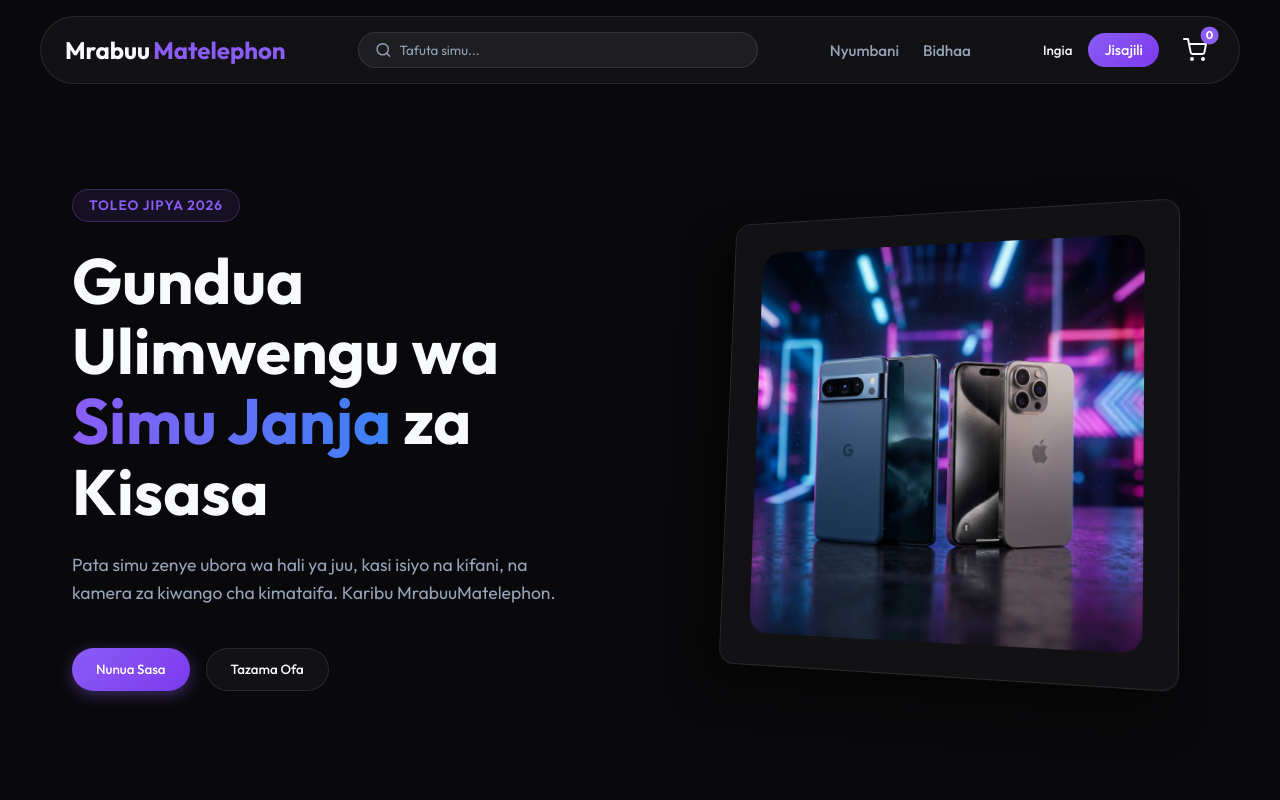
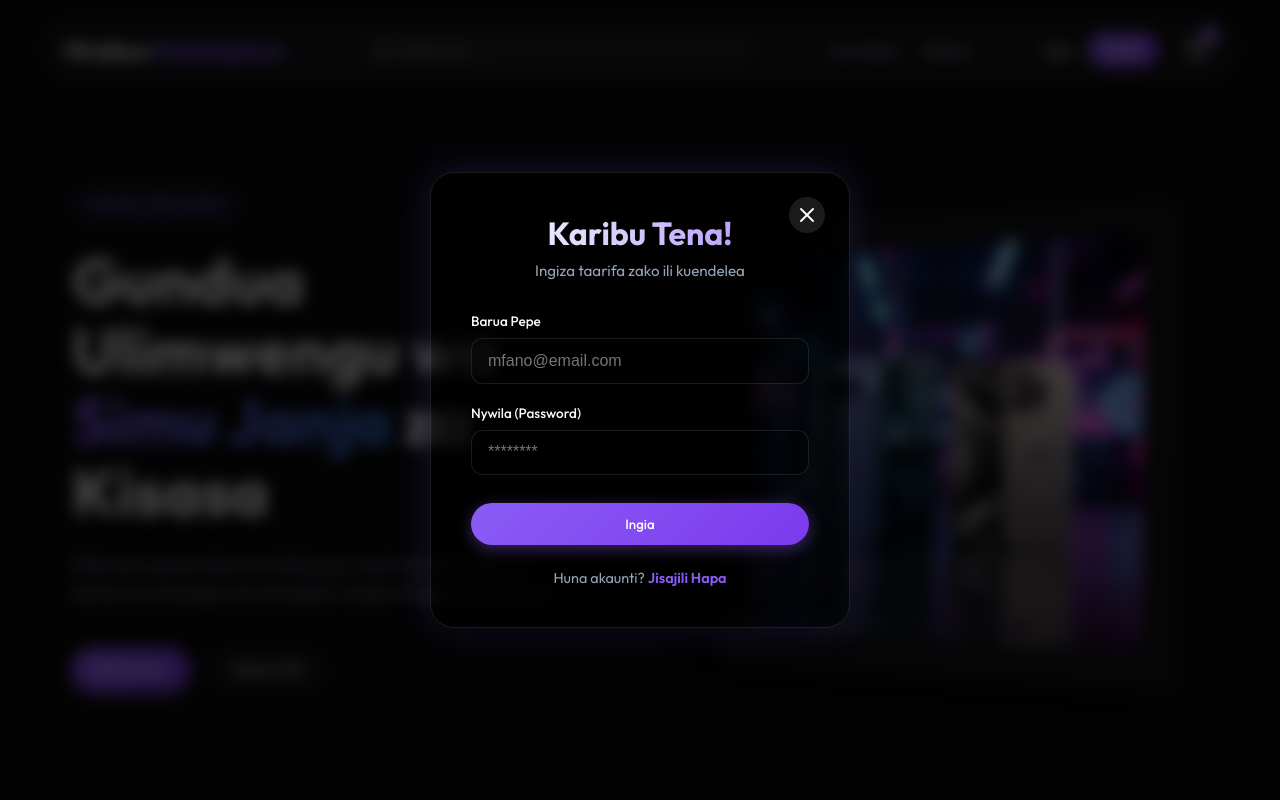
Before and after one commit to suleahmad/mrabuumatelephons, a React (Vite) app: page / in a window 1280 px wide. Both pictures are taken after a click on the button "Ingia". Shown: the top 800 px of the page. Built offline with nearby package versions, Linux system fonts and the light colour scheme.

Commit message:
Add AuthModal for login and signup functionality

```diff
--- a/src/App.tsx
+++ b/src/App.tsx
@@ -1,11 +1,20 @@
-import React from 'react';
+import React, { useState } from 'react';
 import Navbar from './components/Navbar';
 import HeroSection from './components/HeroSection';
 import ProductCard from './components/ProductCard';
 import Footer from './components/Footer';
+import AuthModal from './components/AuthModal';
 import './App.css'; // if needed, but we rely on index.css mostly
 
 const App: React.FC = () => {
+  const [isAuthModalOpen, setIsAuthModalOpen] = useState(false);
+  const [authModalMode, setAuthModalMode] = useState<'login' | 'signup'>('login');
+
+  const handleOpenAuthModal = (mode: 'login' | 'signup') => {
+    setAuthModalMode(mode);
+    setIsAuthModalOpen(true);
+  };
+
   const featuredPhones = [
     {
       name: "Google Pixel 8 Pro",
@@ -70,7 +79,7 @@
 
   return (
     <>
-      <Navbar />
+      <Navbar onOpenAuthModal={handleOpenAuthModal} />
       <HeroSection />
 
       <section className="container section-padding" id="bidhaa">
@@ -108,6 +117,12 @@
       </section>
 
       <Footer />
+
+      <AuthModal
+        isOpen={isAuthModalOpen}
+        onClose={() => setIsAuthModalOpen(false)}
+        initialMode={authModalMode}
+      />
     </>
   );
 };
--- /dev/null
+++ b/src/components/AuthModal.css
@@ -0,0 +1,131 @@
+.auth-backdrop {
+  position: fixed;
+  top: 0;
+  left: 0;
+  width: 100%;
+  height: 100vh;
+  background: rgba(0, 0, 0, 0.7);
+  backdrop-filter: blur(8px);
+  -webkit-backdrop-filter: blur(8px);
+  z-index: 1000;
+  display: flex;
+  align-items: center;
+  justify-content: center;
+  padding: 1rem;
+}
+
+.auth-modal {
+  width: 100%;
+  max-width: 420px;
+  background: var(--surface);
+  border-radius: 24px;
+  padding: 2.5rem;
+  position: relative;
+  box-shadow: 0 25px 50px -12px rgba(0, 0, 0, 0.5), 0 0 40px rgba(139, 92, 246, 0.2);
+  border: 1px solid rgba(255, 255, 255, 0.1);
+  transform: scale(0.95);
+  animation: modalPop 0.3s cubic-bezier(0.175, 0.885, 0.32, 1.275) forwards;
+}
+
+@keyframes modalPop {
+  to {
+    transform: scale(1);
+  }
+}
+
+.close-btn {
+  position: absolute;
+  top: 1.5rem;
+  right: 1.5rem;
+  background: rgba(255, 255, 255, 0.1);
+  border: none;
+  color: var(--text);
+  width: 36px;
+  height: 36px;
+  border-radius: 50%;
+  display: flex;
+  align-items: center;
+  justify-content: center;
+  cursor: pointer;
+  transition: all 0.2s ease;
+}
+
+.close-btn:hover {
+  background: rgba(255, 255, 255, 0.2);
+  transform: rotate(90deg);
+}
+
+.auth-header {
+  margin-bottom: 2rem;
+}
+
+.auth-title {
+  font-size: 2rem;
+  font-weight: 700;
+  margin-bottom: 0.5rem;
+  background: linear-gradient(to right, #ffffff, #a78bfa);
+  -webkit-background-clip: text;
+  -webkit-text-fill-color: transparent;
+}
+
+.auth-subtitle {
+  color: var(--text-muted);
+  font-size: 0.95rem;
+}
+
+.auth-form {
+  display: flex;
+  flex-direction: column;
+  gap: 1.25rem;
+}
+
+.form-group {
+  display: flex;
+  flex-direction: column;
+  gap: 0.5rem;
+}
+
+.form-group label {
+  font-size: 0.85rem;
+  font-weight: 500;
+  color: var(--text);
+}
+
+.form-group input {
+  background: rgba(0, 0, 0, 0.3);
+  border: 1px solid rgba(255, 255, 255, 0.1);
+  padding: 0.8rem 1rem;
+  border-radius: 12px;
+  color: white;
+  font-size: 1rem;
+  outline: none;
+  transition: all 0.2s ease;
+}
+
+.form-group input:focus {
+  border-color: var(--accent);
+  box-shadow: 0 0 0 2px rgba(139, 92, 246, 0.2);
+}
+
+.mt-2 {
+  margin-top: 0.5rem;
+}
+
+.auth-footer {
+  margin-top: 1.5rem;
+  text-align: center;
+  font-size: 0.9rem;
+  color: var(--text-muted);
+}
+
+.auth-link {
+  color: var(--accent);
+  font-weight: 600;
+  cursor: pointer;
+  transition: color 0.2s ease;
+}
+
+.auth-link:hover {
+  color: #a78bfa;
+  text-decoration: underline;
+}
--- /dev/null
+++ b/src/components/AuthModal.tsx
@@ -0,0 +1,82 @@
+import React, { useState } from 'react';
+import './AuthModal.css';
+
+interface AuthModalProps {
+  isOpen: boolean;
+  onClose: () => void;
+  initialMode: 'login' | 'signup';
+}
+
+const AuthModal: React.FC<AuthModalProps> = ({ isOpen, onClose, initialMode }) => {
+  const [mode, setMode] = useState<'login' | 'signup'>(initialMode);
+
+  // Update mode if initialMode changes
+  React.useEffect(() => {
+    setMode(initialMode);
+  }, [initialMode, isOpen]);
+
+  if (!isOpen) return null;
+
+  const handleBackdropClick = (e: React.MouseEvent<HTMLDivElement>) => {
+    if (e.target === e.currentTarget) {
+      onClose();
+    }
+  };
+
+  return (
+    <div className="auth-backdrop animate-fade-in" onClick={handleBackdropClick}>
+      <div className="auth-modal glass-panel">
+        <button className="close-btn" onClick={onClose}>
+          <svg xmlns="http://www.w3.org/2000/svg" width="24" height="24" viewBox="0 0 24 24" fill="none" stroke="currentColor" strokeWidth="2" strokeLinecap="round" strokeLinejoin="round">
+            <line x1="18" y1="6" x2="6" y2="18"></line>
+            <line x1="6" y1="6" x2="18" y2="18"></line>
+          </svg>
+        </button>
+
+        <div className="auth-header text-center">
+          <h2 className="auth-title">
+            {mode === 'login' ? 'Karibu Tena!' : 'Jiunge Nasi'}
+          </h2>
+          <p className="auth-subtitle">
+            {mode === 'login'
+              ? 'Ingiza taarifa zako ili kuendelea'
+              : 'Tengeneza akaunti yako sasa'}
+          </p>
+        </div>
+
+        <form className="auth-form" onSubmit={(e) => { e.preventDefault(); onClose(); }}>
+          {mode === 'signup' && (
+            <div className="form-group">
+              <label>Jina Kamili</label>
+              <input type="text" placeholder="Mf. Ali Juma" required />
+            </div>
+          )}
+
+          <div className="form-group">
+            <label>Barua Pepe</label>
+            <input type="email" placeholder="mfano@email.com" required />
+          </div>
+
+          <div className="form-group">
+            <label>Nywila (Password)</label>
+            <input type="password" placeholder="********" required />
+          </div>
+
+          <button type="submit" className="btn-primary w-full mt-2">
+            {mode === 'login' ? 'Ingia' : 'Jisajili'}
+          </button>
+        </form>
+
+        <div className="auth-footer">
+          {mode === 'login' ? (
+            <p>Huna akaunti? <span className="auth-link" onClick={() => setMode('signup')}>Jisajili Hapa</span></p>
+          ) : (
+            <p>Una akaunti tayari? <span className="auth-link" onClick={() => setMode('login')}>Ingia Hapa</span></p>
+          )}
+        </div>
+      </div>
+    </div>
+  );
+};
+
+export default AuthModal;
--- a/src/components/Navbar.tsx
+++ b/src/components/Navbar.tsx
@@ -1,7 +1,11 @@
 import React from 'react';
 import './Navbar.css';
 
-const Navbar: React.FC = () => {
+interface NavbarProps {
+  onOpenAuthModal?: (mode: 'login' | 'signup') => void;
+}
+
+const Navbar: React.FC<NavbarProps> = ({ onOpenAuthModal }) => {
   return (
     <nav className="navbar glass-panel">
       <div className="container navbar-content">
@@ -24,8 +28,8 @@
         </ul>
 
         <div className="nav-actions">
-          <button className="btn-text">Ingia</button>
-          <button className="btn-primary-small">Jisajili</button>
+          <button className="btn-text" onClick={() => onOpenAuthModal?.('login')}>Ingia</button>
+          <button className="btn-primary-small" onClick={() => onOpenAuthModal?.('signup')}>Jisajili</button>
           <button className="cart-btn">
             <svg xmlns="http://www.w3.org/2000/svg" width="24" height="24" viewBox="0 0 24 24" fill="none" stroke="currentColor" strokeWidth="2" strokeLinecap="round" strokeLinejoin="round">
               <circle cx="9" cy="21" r="1"></circle>
```
